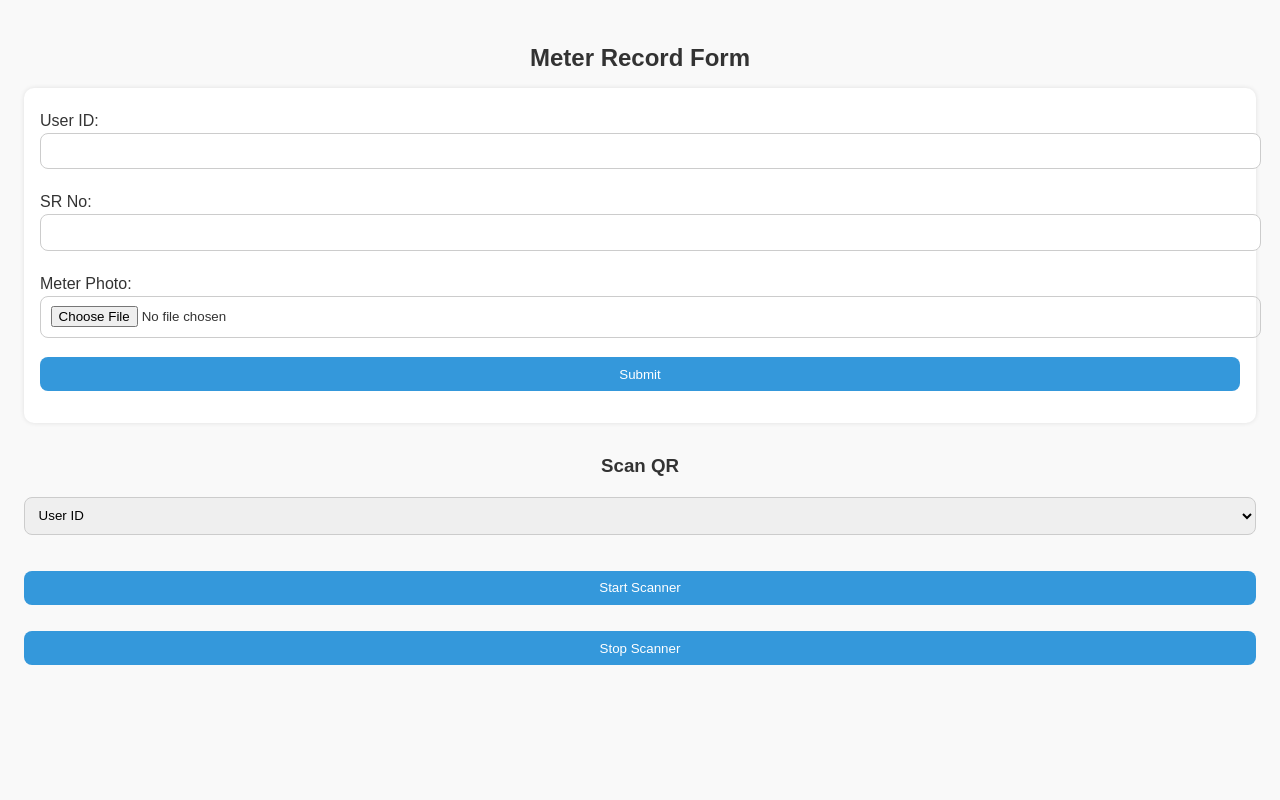
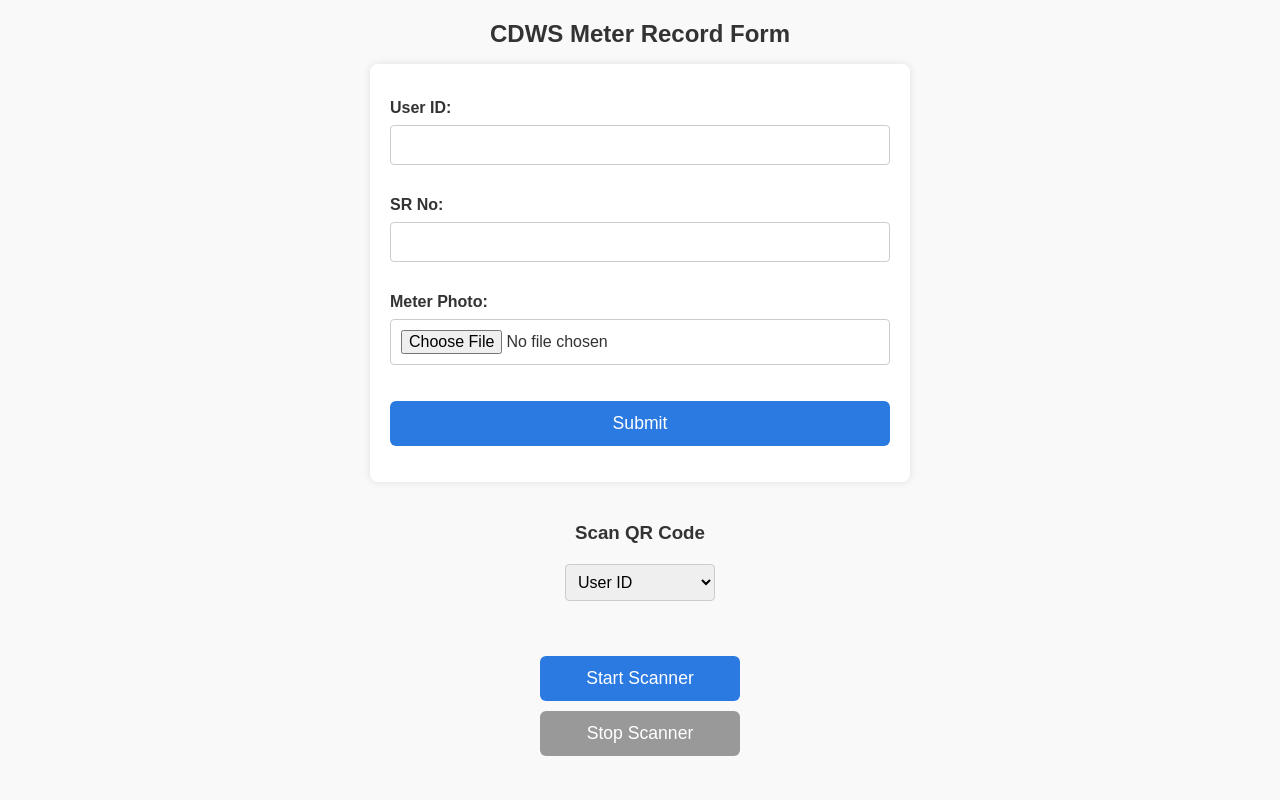
Before and after one commit to bonzoholda/cdws_meter_app, a FastAPI app: page / in a window 1280 px wide. Run offline with FastAPI, Linux system fonts and the light colour scheme; parts of the project's set-up code (start-up, migrations or seed data) failed here and were passed over; some libraries are stand-ins or nearby versions.

Commit message:
Update index.html

```diff
--- a/app/templates/index.html
+++ b/app/templates/index.html
@@ -1,39 +1,110 @@
 <!-- app/templates/index.html -->
 
 <!DOCTYPE html>
-<html>
+<html lang="en">
 <head>
   <meta charset="UTF-8" />
+  <meta name="viewport" content="width=device-width, initial-scale=1" />
   <title>CDWS Meter Entry</title>
   <link rel="stylesheet" href="static/style.css" />
   <script src="https://unpkg.com/html5-qrcode/minified/html5-qrcode.min.js"></script>
+  <style>
+    body {
+      font-family: Arial, sans-serif;
+      margin: 10px;
+      padding: 0;
+      background: #f9f9f9;
+    }
+    h2, h3 {
+      text-align: center;
+    }
+    form {
+      max-width: 500px;
+      margin: auto;
+      background: white;
+      padding: 20px;
+      border-radius: 8px;
+      box-shadow: 0 0 8px rgba(0,0,0,0.1);
+    }
+    label {
+      display: block;
+      margin: 15px 0 5px;
+      font-weight: bold;
+    }
+    input[type=text], input[type=file], select {
+      width: 100%;
+      padding: 10px;
+      box-sizing: border-box;
+      font-size: 1rem;
+      border: 1px solid #ccc;
+      border-radius: 4px;
+    }
+    button {
+      margin-top: 20px;
+      width: 100%;
+      padding: 12px;
+      font-size: 1.1rem;
+      background-color: #2a7ae2;
+      color: white;
+      border: none;
+      border-radius: 6px;
+      cursor: pointer;
+      transition: background-color 0.3s ease;
+    }
+    button:hover:not(:disabled) {
+      background-color: #185abc;
+    }
+    button:disabled {
+      background-color: #999;
+      cursor: not-allowed;
+    }
+    #qr-reader {
+      margin: 20px auto;
+      width: 100%;
+      max-width: 400px;
+      border-radius: 10px;
+      overflow: hidden;
+      box-shadow: 0 0 12px rgba(0,0,0,0.15);
+    }
+    #startScanner, #stopScanner {
+      max-width: 200px;
+      margin: 10px auto;
+      display: block;
+    }
+    @media (max-width: 600px) {
+      form, #qr-reader {
+        width: 90%;
+      }
+    }
+  </style>
 </head>
 <body>
-  <h2>Meter Record Form</h2>
+  <h2>CDWS Meter Record Form</h2>
 
   <form id="uploadForm" enctype="multipart/form-data" method="post">
-    <label>User ID:</label>
-    <input type="text" name="user_id" id="user_id" required /><br />
+    <label for="user_id">User ID:</label>
+    <input type="text" name="user_id" id="user_id" required />
 
-    <label>SR No:</label>
-    <input type="text" name="sr_no" id="sr_no" required /><br />
+    <label for="sr_no">SR No:</label>
+    <input type="text" name="sr_no" id="sr_no" required />
 
-    <label>Meter Photo:</label>
-    <input type="file" name="image" accept="image/*" capture="environment" required /><br />
+    <label for="image">Meter Photo:</label>
+    <input type="file" name="image" id="image" accept="image/*" capture="environment" required />
 
     <button type="submit">Submit</button>
   </form>
 
-  <div>
-    <h3>Scan QR</h3>
-    <select id="targetField">
+  <div style="text-align:center; margin-top: 40px;">
+    <h3>Scan QR Code</h3>
+    <select id="targetField" style="width: 150px; padding: 8px; margin-bottom: 15px;">
       <option value="user_id">User ID</option>
       <option value="sr_no">SR No</option>
     </select>
-    <div id="qr-reader" style="width: 300px; margin-top: 10px;"></div>
 
-    <button id="startScanner" style="margin-top: 10px;">Start Scanner</button>
-    <button id="stopScanner" style="margin-top: 10px;" disabled>Stop Scanner</button>
+    <div id="qr-reader"></div>
+
+    <button id="startScanner">Start Scanner</button>
+    <button id="stopScanner" disabled>Stop Scanner</button>
   </div>
 
   <script>
@@ -41,7 +112,6 @@
     form.addEventListener("submit", async (e) => {
       e.preventDefault();
       const formData = new FormData(form);
-
       try {
         const response = await fetch("/upload-image/", {
           method: "POST",
@@ -75,7 +145,6 @@
         alert("No camera found on this device.");
         return;
       }
-
       startBtn.disabled = true;
       stopBtn.disabled = false;
 
@@ -88,7 +157,7 @@
             document.getElementById(target).value = qrCodeMessage;
           },
           (errorMessage) => {
-            // ignore scan errors or log them
+            // You can log scan errors here if needed
             // console.log("QR scan error:", errorMessage);
           }
         )
@@ -101,7 +170,8 @@
     });
 
     stopBtn.addEventListener("click", () => {
-      qrReader.stop()
+      qrReader
+        .stop()
         .then(() => {
           startBtn.disabled = false;
           stopBtn.disabled = true;
```
